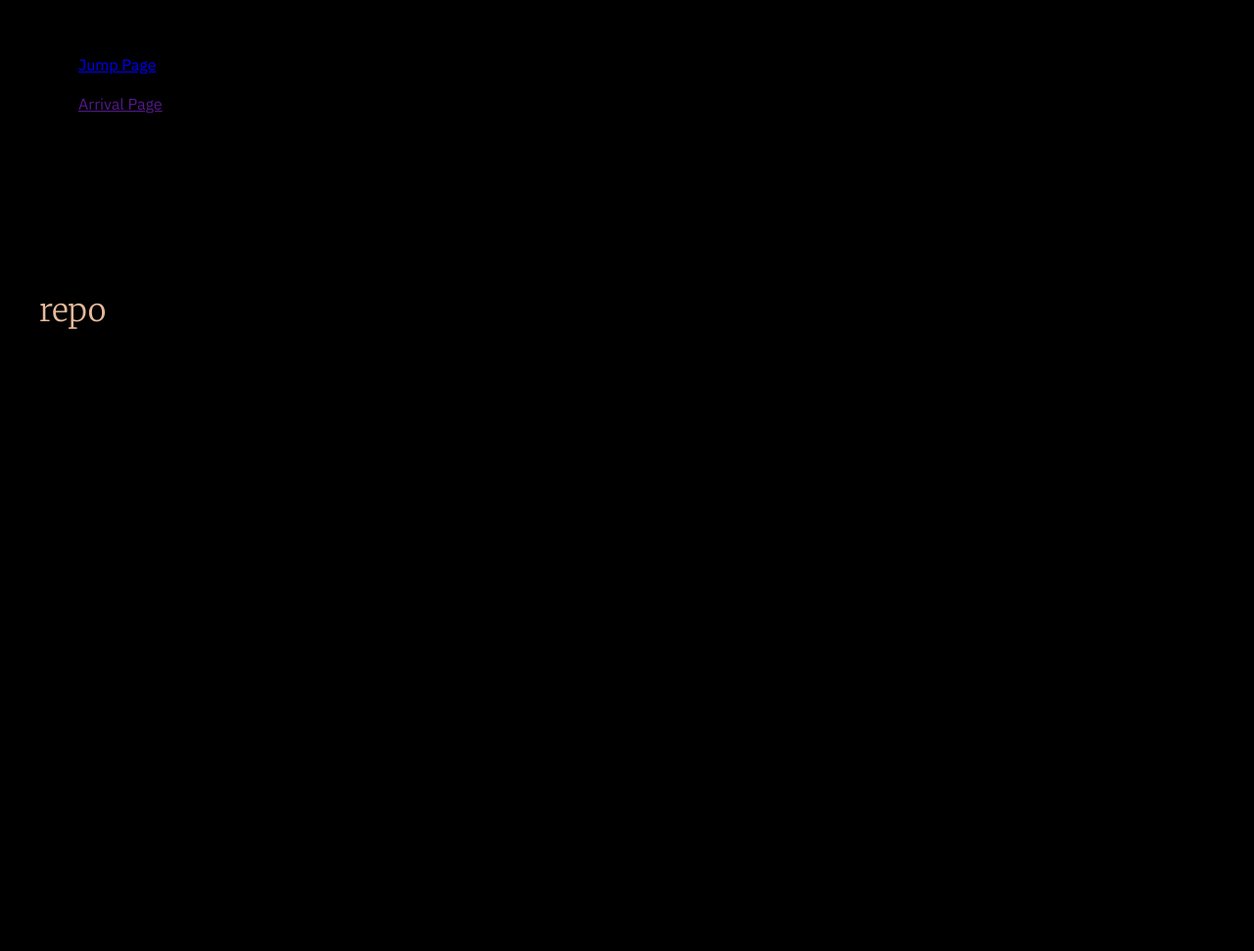
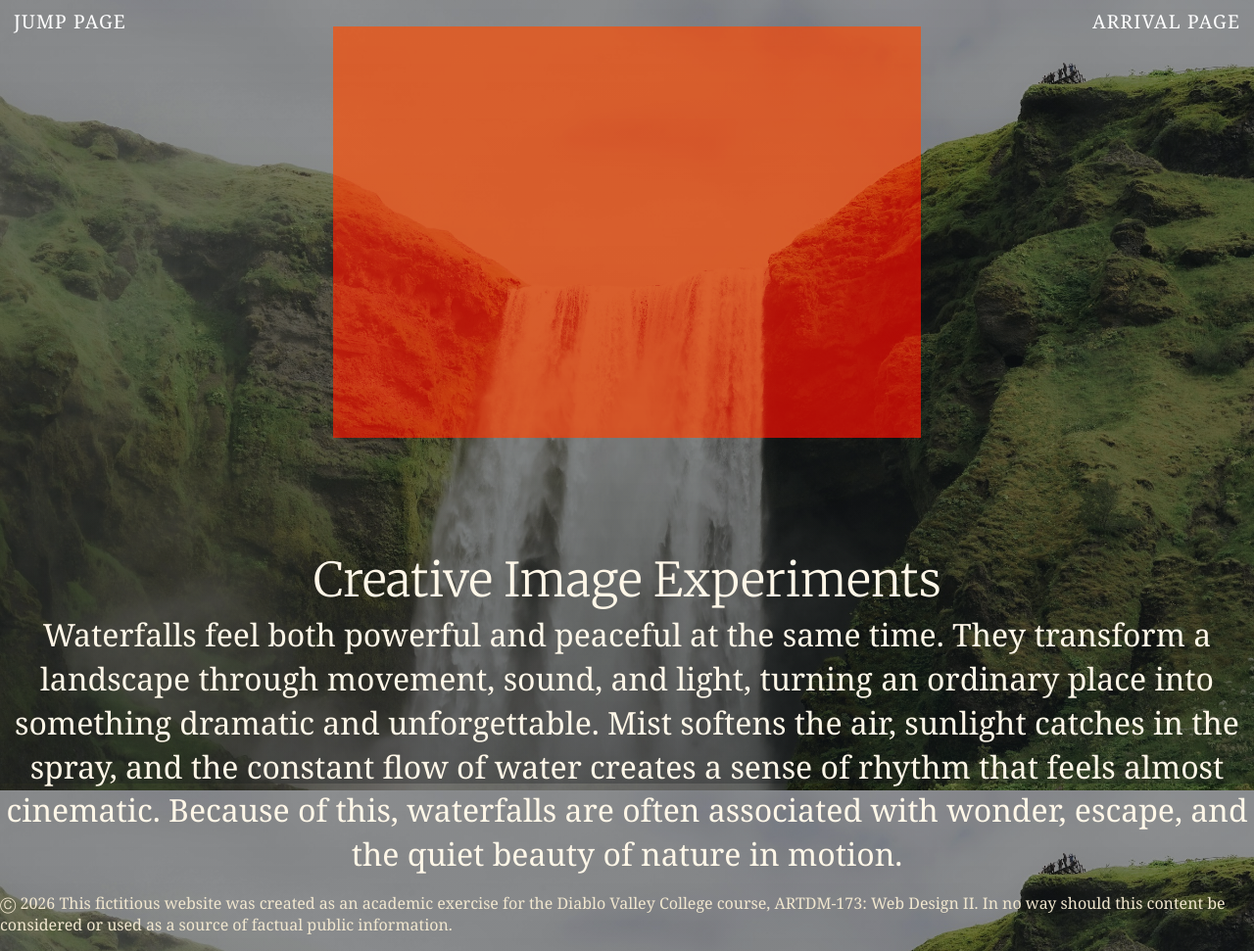
Before and after one commit to ystaliarova/artdm173, a plain HTML site: page labs/lab4/index.html in a window 1280 px wide. Shown: the whole page at 98% size. Before the commit the page ends 872 px from the top, so only its background shows below. Drawn offline with Linux system fonts and the light colour scheme.

Commit message:
overlay-block

```diff
--- a/labs/css/main.css
+++ b/labs/css/main.css
@@ -338,3 +338,85 @@ margin: 0 0 4rem;
   .lab3 .lab3-tile--d { grid-column: 5 / 9; grid-row: 10 / 13; }
   .lab3 .lab3-tile--e { grid-column: 1 / 5; grid-row: 9 / 12; }
 }
+
+
+/* =========================
+   LAB 4 (isolated namespace)
+   ========================= */
+
+  body.lab4 {
+  margin: 0;
+  padding: 0;
+  background: #202428;
+  color: #f1e7cf;
+  font-family: Georgia, "Times New Roman", serif;
+}
+
+.lab4 .lab4-wrap {
+
+  background-image:
+    linear-gradient(rgba(20, 24, 28, 0.45), rgba(20, 24, 28, 0.62)),
+    url("/images/waterfall.jpg");
+  background-size: cover;
+  background-position: center;
+  background-repeat: no-repeat;
+  background-attachment: fixed;
+}
+
+.lab4 .lab4-overlay-block {
+  width: min(88vw, 600px);
+  height: 420px;
+  margin: 2rem auto;
+  background: rgba(255, 100, 0, 0.68);
+  mix-blend-mode: hard-light;
+  filter: contrast(150%) saturate(150%);
+  transform: translateY(-80px);
+
+}
+
+.lab4 .lab4-overlay-text {
+  margin: 0;
+  color: #fff7e8;
+  font-size: 2rem;
+  line-height: 1.4;
+  display: flex;
+  align-items: center;
+  justify-content: center;
+  text-align: center;
+}
+
+.lab4 h1 {
+  margin: 0;
+  color: #fff7e8;
+  font-size: 3rem;
+  line-height: 1.4;
+  text-align: center;
+}
+
+.lab4 .lab4-navlist {
+  list-style: none;
+  margin: 0 0 4rem;
+  padding: 0;
+
+  display: flex;
+  align-items: center;
+  justify-content: space-between;
+  gap: 1rem;
+}
+
+
+
+.lab4 .lab4-btn {
+  display: inline-block;
+  padding: 8px 14px;
+  border-radius: 999px;
+
+  color: #ffffff;
+  text-decoration: none;
+  text-transform: uppercase;
+  font-size: 1.2rem;
+  letter-spacing: 0.06em;
+}
+
+.lab4 .lab4-btn:hover { color: #e0c8c1;
+}
--- a/labs/lab4/index.html
+++ b/labs/lab4/index.html
@@ -17,22 +17,20 @@
       <nav class="lab4-nav">
         <ul class="lab4-navlist">
           <li><a class="lab4-btn" href="/index.html">Jump Page</a></li>
-          <li class="lab4-navcenter">Julia Staliarova — LiliJuli</li>
+
           <li><a class="lab4-btn" href="">Arrival Page</a></li>
         </ul>
       </nav>
 
-      <h1 class="lab4-hero">repo
+      <div class="lab4-overlay-block" aria-hidden="true"></div>
 
+      <h1 class="">Creative Image Experiments
       </h1>
+      <p class="lab4-overlay-text">Waterfalls feel both powerful and peaceful at the same time. They transform a landscape through movement, sound, and light, turning an ordinary place into something dramatic and unforgettable. Mist softens the air, sunlight catches in the spray, and the constant flow of water creates a sense of rhythm that feels almost cinematic. Because of this, waterfalls are often associated with wonder, escape, and the quiet beauty of nature in motion.</p>
     </header>
 
     <main class="lab4-main">
-      <section class="lab4-metro">
-        <h2 class="lab4-metro-title"></h2>
 
-
-      </section>
     </main>
 
     <footer class="lab4-footer">
```
Also changed, not shown: images/waterfall.jpg (added), 2 other files.
